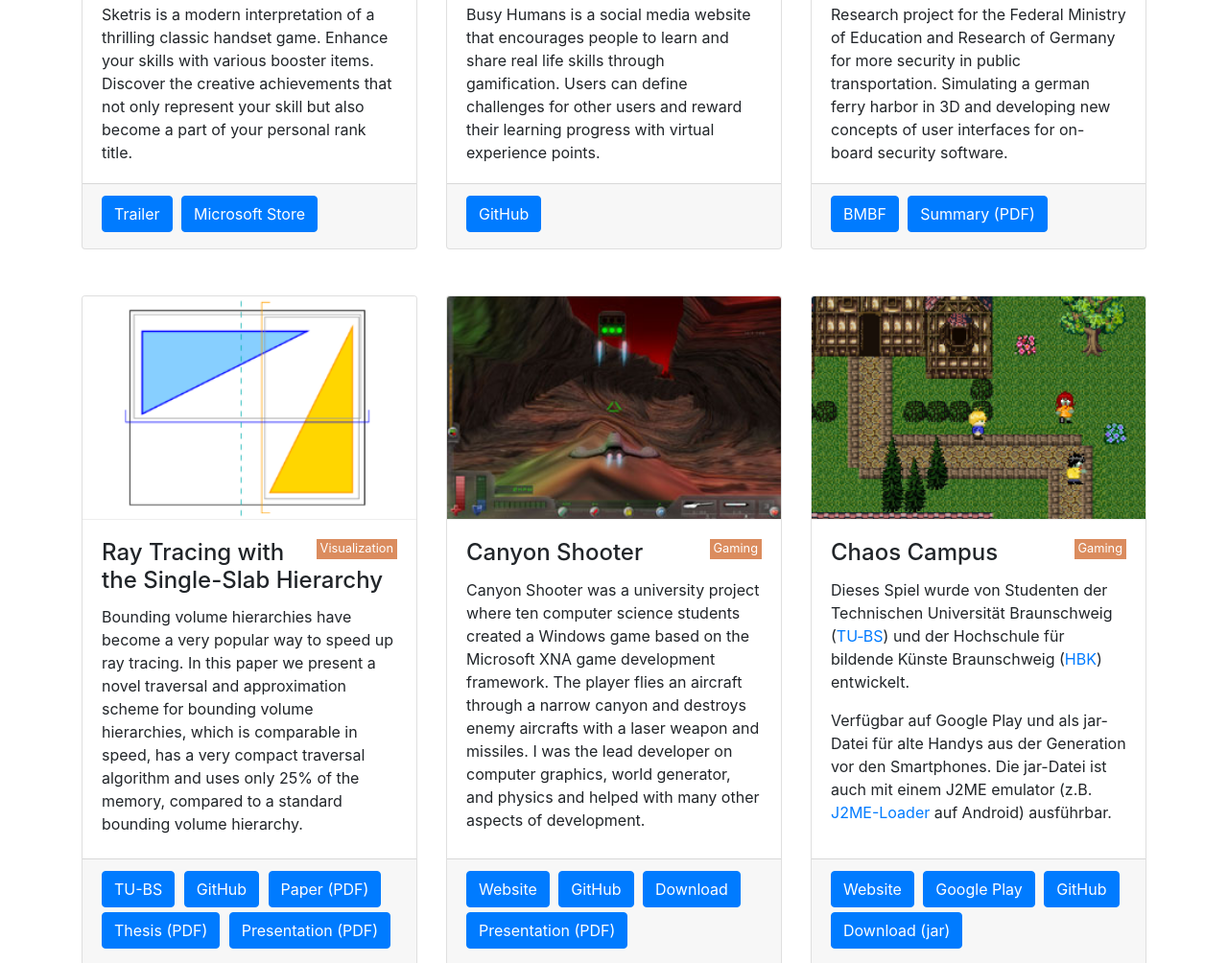
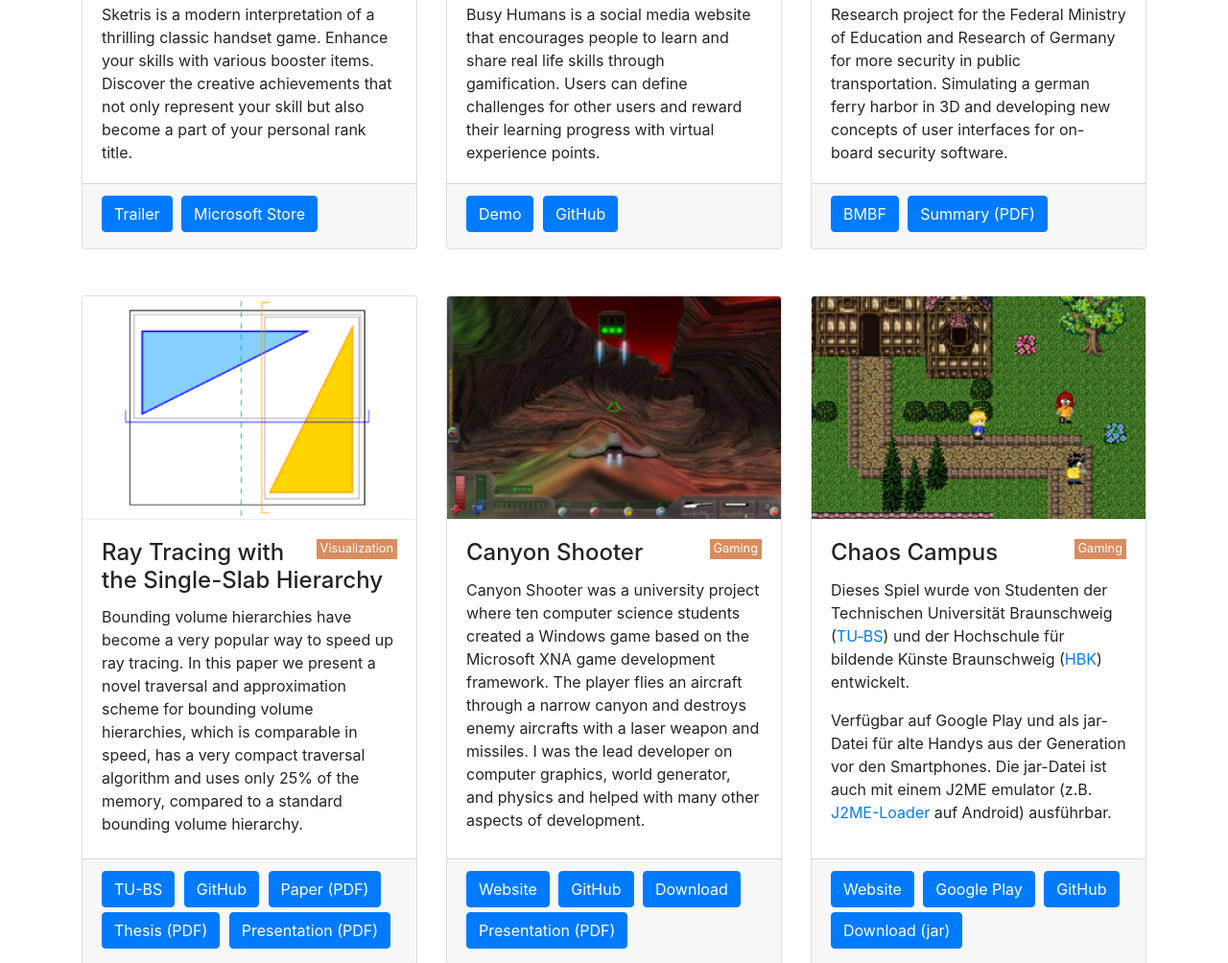
Before and after one commit to chrwoizi/woizischke, a website: page webroot/index.html in a window 1280 px wide. Shown: the part 1975-2979 px from the top of the page at 96% size. Drawn offline with Linux system fonts and the light colour scheme.

Commit message:
add busyhumans demo

```diff
--- a/webroot/index.html
+++ b/webroot/index.html
@@ -164,6 +164,7 @@
             <p class="card-text">Busy Humans is a social media website that encourages people to learn and share real life skills through gamification. Users can define challenges for other users and reward their learning progress with virtual experience points.</p>
           </div>
           <div class="card-footer">
+            <a target="_blank" href="http://busyhumans.woizischke.com" class="btn btn-primary">Demo</a>
             <a target="_blank" href="https://github.com/chrwoizi/busyhumans" class="btn btn-primary">GitHub</a>
           </div>
         </div>
```
